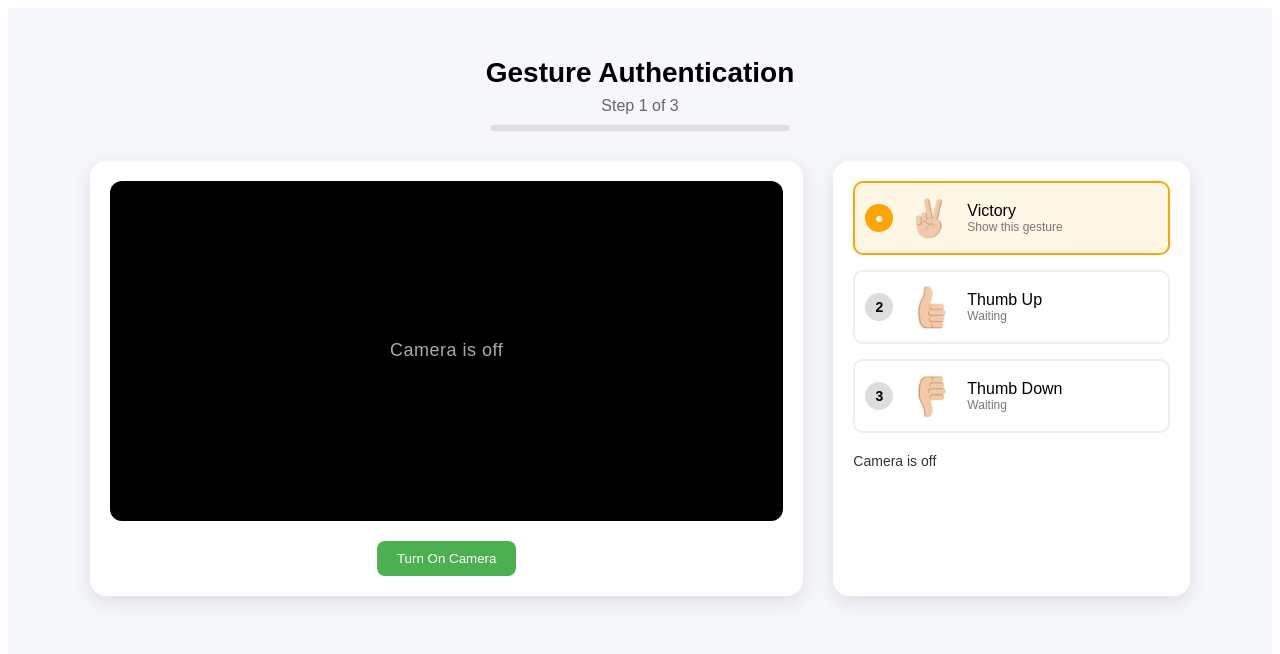
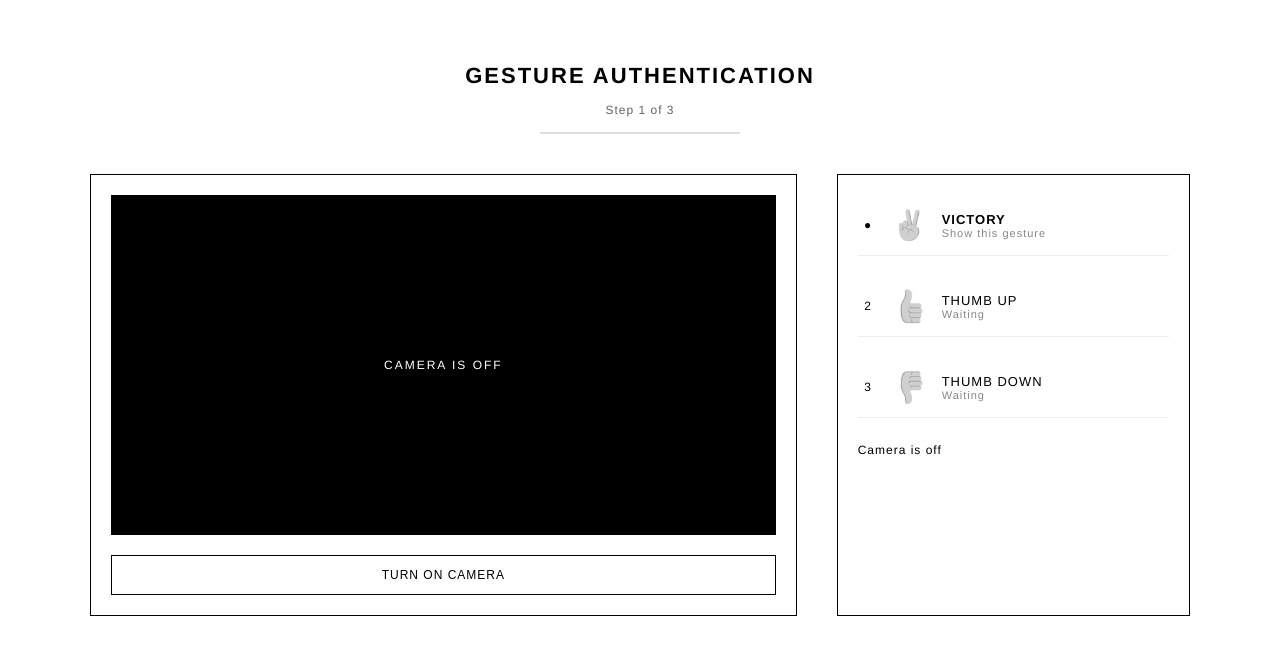
Before and after one commit to NadjaKim/signs, a React (Vite) app: page / in a window 1280 px wide. Shown: the top 654 px of the page. Built offline with nearby package versions, Linux system fonts and the light colour scheme; no server answers.

Commit message:
полное изменение стиля

```diff
--- a/src/scss/App.scss
+++ b/src/scss/App.scss
@@ -1,60 +1,61 @@
 .app {
-  padding: 30px;
-  font-family: Arial, sans-serif;
-  background: #f5f7fb;
+  padding: 40px;
+  font-family: Helvetica, Arial, sans-serif;
+  background: #ffffff;
   min-height: 100vh;
+  color: #000;
 
   &__header {
     text-align: center;
-    margin-bottom: 30px;
+    margin-bottom: 40px;
   }
 
   &__title {
-    font-size: 28px;
-    margin-bottom: 8px;
+    font-size: 22px;
+    letter-spacing: 2px;
+    text-transform: uppercase;
+    font-weight: 600;
   }
 
   &__progress {
+    margin-top: 10px;
+    font-size: 12px;
     color: #666;
+    letter-spacing: 1px;
   }
 
   &__content {
     display: grid;
     grid-template-columns: 2fr 1fr;
-    gap: 30px;
+    gap: 40px;
     max-width: 1100px;
     margin: 0 auto;
   }
 
   &__progress-bar {
-    width: 300px;
-    height: 6px;
-    background: #e0e0e0;
-    border-radius: 10px;
-    margin: 10px auto 0;
-    overflow: hidden;
+    width: 200px;
+    height: 2px;
+    background: #ddd;
+    margin: 15px auto 0;
   }
 
   &__progress-fill {
     height: 100%;
-    background: linear-gradient(90deg, #4caf50, #66bb6a);
+    background: #000;
     transition: width 0.3s ease;
   }
 }
 
+/* CAMERA */
+
 .camera-card {
-  background: white;
-  border-radius: 16px;
+  border: 1px solid #000;
   padding: 20px;
-  box-shadow: 0 6px 20px rgba(0, 0, 0, 0.1);
-  text-align: center;
 
   &__media {
-    position: relative;
     width: 100%;
     height: 340px;
-    border-radius: 12px;
-    overflow: hidden;
+    background: #000;
   }
 
   &__video {
@@ -70,110 +71,108 @@
   &__placeholder {
     width: 100%;
     height: 100%;
-    background: #000;
     display: flex;
     align-items: center;
     justify-content: center;
 
     &-text {
-      color: #aaa;
-      font-size: 18px;
-      letter-spacing: 0.5px;
+      color: #fff;
+      font-size: 12px;
+      letter-spacing: 2px;
+      text-transform: uppercase;
     }
   }
 
   &__button {
-    padding: 10px 20px;
-    border: none;
-    border-radius: 8px;
+    width: 100%;
+    margin-top: 20px;
+    padding: 12px;
+    border: 1px solid #000;
+    background: #fff;
+    color: #000;
     cursor: pointer;
-    background: #4caf50;
-    color: white;
-    margin-top: 20px;
+    text-transform: uppercase;
+    font-size: 12px;
+    letter-spacing: 1px;
 
-    &--off {
-      background: #f44336;
+    &:hover {
+      background: #000;
+      color: #fff;
     }
   }
 }
 
+/* STEPS */
+
 .steps-card {
-  background: white;
-  border-radius: 16px;
+  border: 1px solid #000;
   padding: 20px;
-  box-shadow: 0 6px 20px rgba(0, 0, 0, 0.1);
 
   &__list {
     display: flex;
     flex-direction: column;
-    gap: 15px;
-    margin-bottom: 20px;
+    gap: 20px;
+    margin-bottom: 25px;
   }
 
   &__status {
-    font-size: 14px;
-    color: #333;
-    margin-bottom: 10px;
+    font-size: 12px;
+    letter-spacing: 1px;
+    color: #000;
   }
 
   &__error {
-    color: red;
-    font-size: 14px;
+    color: #000;
+    font-size: 12px;
+    border-top: 1px solid #000;
+    padding-top: 10px;
+    margin-top: 10px;
   }
 }
+
+/* STEP */
 
 .step {
   display: flex;
   align-items: center;
   gap: 12px;
-  padding: 10px;
-  border-radius: 10px;
-  border: 2px solid #eee;
-  transition: 0.2s;
+  padding: 10px 0;
+  border-bottom: 1px solid #eee;
 
   &__img {
-    width: 50px;
-    height: 50px;
+    width: 40px;
+    height: 40px;
+    filter: grayscale(1);
   }
 
   &__name {
-    font-weight: 500;
+    font-size: 13px;
+    text-transform: uppercase;
+    letter-spacing: 1px;
   }
 
   &__status {
+    font-size: 11px;
+    color: #888;
+    letter-spacing: 1px;
+  }
+
+  &__icon {
+    width: 20px;
+    text-align: center;
     font-size: 12px;
-    color: #777;
   }
 
   &--active {
-    border-color: orange;
-    background: #fff7e6;
+    .step__name {
+      font-weight: 600;
+    }
   }
 
   &--done {
-    border-color: green;
-    background: #e8f5e9;
-  }
-
-  &__icon {
-    width: 28px;
-    height: 28px;
-    border-radius: 50%;
-    background: #ddd;
-    display: flex;
-    align-items: center;
-    justify-content: center;
-    font-size: 14px;
-    font-weight: bold;
-  }
-
-  &--active &__icon {
-    background: orange;
-    color: white;
-  }
-
-  &--done &__icon {
-    background: green;
-    color: white;
+    .step__name {
+      text-decoration: line-through;
+      opacity: 0.5;
+    }
   }
 }
```
